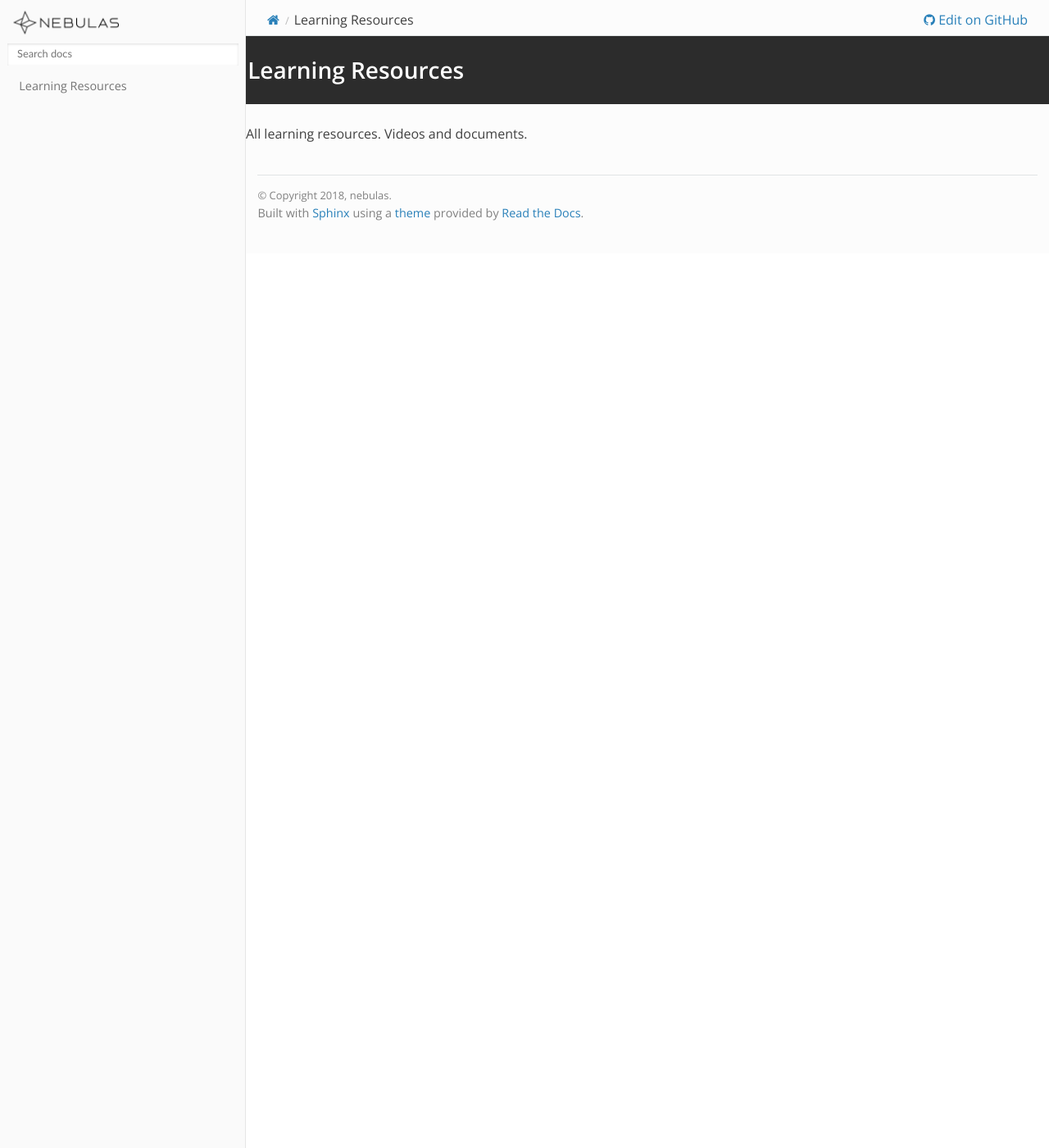
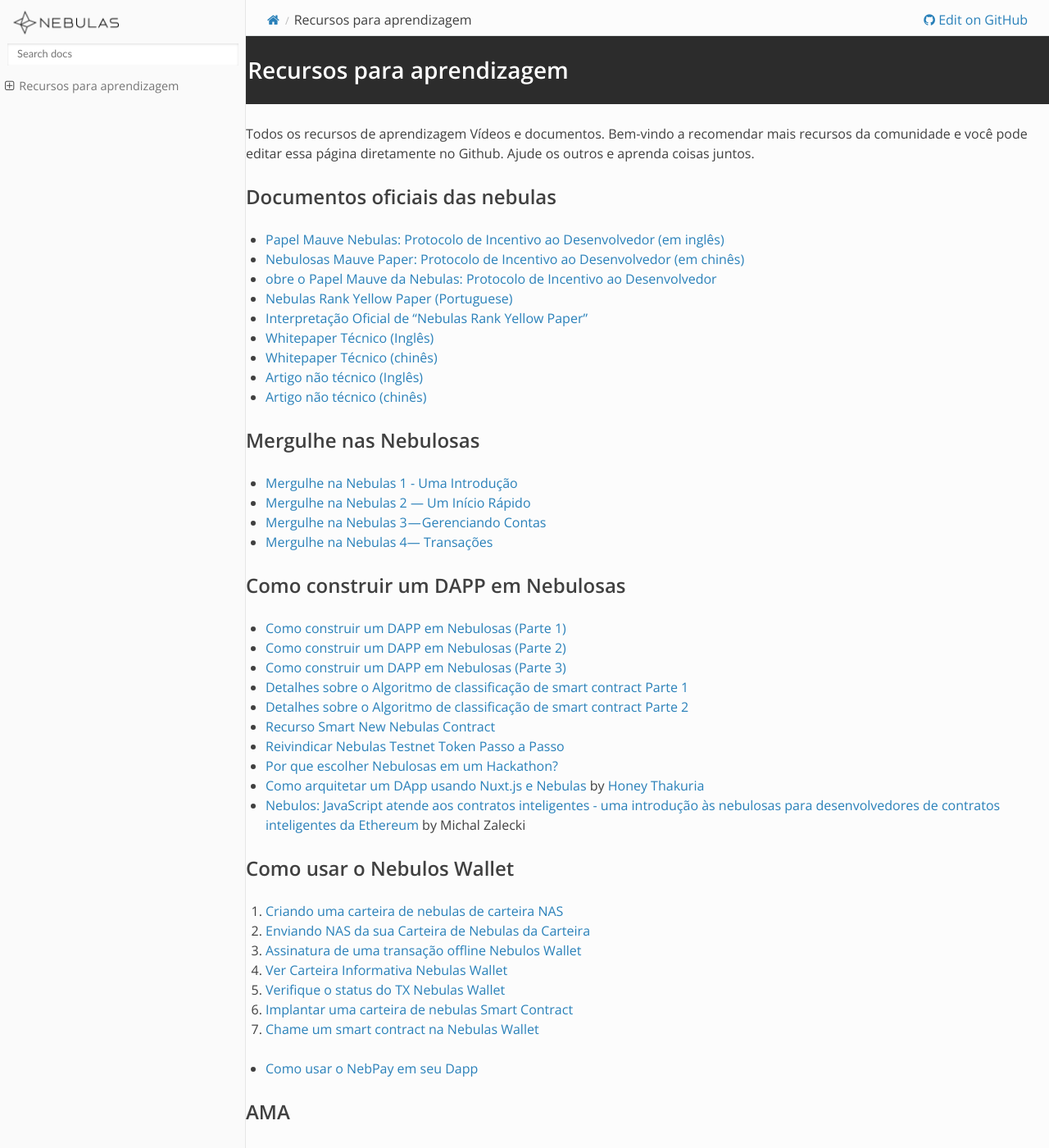
Before and after one commit to nebulasio/nebdocs, a Sphinx documentation site: the page built from docs/dapp-development/learning-resources.md, in a window 1280 px wide and 1400 px high. Shown: the whole window at 82% size. Built offline with Sphinx 7.4.7 and the Read the Docs theme 2.0.0, drawn with Linux system fonts in a browser that asks for light colours; pages that are not in the unit, such as notebooks, are missing from menus; some of the changed text lies outside the part shown.

Commit message:
by Joaquim Folha || dapp development / learning resources

```diff
--- a/docs/dapp-development/learning-resources.md
+++ b/docs/dapp-development/learning-resources.md
@@ -1,3 +1,64 @@
-# Learning Resources
+# Recursos para aprendizagem
 
-All learning resources. Videos and documents.
+Todos os recursos de aprendizagem Vídeos e documentos. Bem-vindo a recomendar mais recursos da comunidade e você pode editar essa página diretamente no Github. Ajude os outros e aprenda coisas juntos.
+
+
+## Documentos oficiais das nebulas
+
+- [Papel Mauve Nebulas: Protocolo de Incentivo ao Desenvolvedor (em inglês)](https://nebulas.io/docs/NebulasMauvepaper.pdf)
+- [Nebulosas Mauve Paper: Protocolo de Incentivo ao Desenvolvedor (em chinês)](https://nebulas.io/docs/NebulasMauvepaperZh.pdf)
+- [obre o Papel Mauve da Nebulas: Protocolo de Incentivo ao Desenvolvedor](https://medium.com/nebulasio/nebulas-mauve-paper-developer-incentive-protocol-37bb90e52a20)
+
+- [Nebulas Rank Yellow Paper (Portuguese)](https://nebulas.io/docs/NebulasYellowpaperPt.pdf)
+- [Interpretação Oficial de “Nebulas Rank Yellow Paper”](https://medium.com/nebulasio/official-interpretation-of-nebulas-rank-yellow-paper-dd18293cd9a9)
+
+- [Whitepaper Técnico (Inglês)](https://nebulas.io/docs/NebulasTechnicalWhitepaper.pdf)
+- [Whitepaper Técnico (chinês)](https://nebulas.io/docs/NebulasTechnicalWhitepaperZh.pdf)
+
+- [Artigo não técnico (Inglês)](https://nebulas.io/docs/NebulasWhitepaper.pdf)
+- [Artigo não técnico (chinês)](https://nebulas.io/docs/NebulasWhitepaperZh.pdf)
+
+
+## Mergulhe nas Nebulosas
+
+- [Mergulhe na Nebulas 1 - Uma Introdução](https://medium.com/nebulasio/dive-into-nebulas-1-introduction-3ec8bc73571c)
+- [Mergulhe na Nebulas 2 — Um Início Rápido](https://medium.com/nebulasio/dive-into-nebulas-2-quick-start-105da9df80e1)
+- [Mergulhe na Nebulas 3 — Gerenciando Contas](https://medium.com/nebulasio/dive-into-nebulas-3-accounts-3ebd208858d6)
+- [Mergulhe na Nebulas 4— Transações](https://medium.com/nebulasio/dive-into-nebulas-4-transactions-2a13845e1d03)
+
+## Como construir um DAPP em Nebulosas
+
+- [Como construir um DAPP em Nebulosas (Parte 1)](https://medium.com/nebulasio/how-to-build-a-dapp-on-nebulas-part-1-da4eaf9399bc)
+- [Como construir um DAPP em Nebulosas (Parte 2)](https://medium.com/nebulasio/how-to-build-a-dapp-on-nebulas-part-2-5424789f7417)
+- [Como construir um DAPP em Nebulosas (Parte 3)](https://medium.com/nebulasio/how-to-build-a-dapp-on-nebulas-part3-3586126aa124)
+
+- [Detalhes sobre o Algoritmo de classificação de smart contract Parte 1](https://medium.com/nebulasio/details-on-the-smart-contract-ranking-algorithm-part-1-723143c689c3)
+- [Detalhes sobre o Algoritmo de classificação de smart contract Parte 2](https://medium.com/nebulasio/details-on-the-smart-contract-ranking-algorithm-part-2-64341011e5e5)
+
+- [Recurso Smart New Nebulas Contract](https://medium.com/nebulasio/new-nebulas-smart-contract-feature-e15046804b3c)
+- [Reivindicar Nebulas Testnet Token Passo a Passo](https://medium.com/nebulasio/claim-nebulas-testnet-token-step-by-step-6156400fdd38)
+- [Por que escolher Nebulosas em um Hackathon?](https://medium.com/nebulasio/why-choose-nebulas-at-a-hackathon-562ab8065a30)
+- [Como arquitetar um DApp usando Nuxt.js e Nebulas](https://medium.freecodecamp.org/architecting-dapp-using-nuxt-js-nebulas-fc00712ae341) by [Honey Thakuria](https://medium.com/@HoneyThakuria)
+- [Nebulos: JavaScript atende aos contratos inteligentes - uma introdução às nebulosas para desenvolvedores de contratos inteligentes da Ethereum](https://www.tooploox.com/blog/nebulas-javascript-meets-smart-contracts) by Michal Zalecki
+
+## Como usar o Nebulos Wallet
+
+1. [Criando uma carteira de nebulas de carteira NAS](https://medium.com/nebulasio/creating-a-nas-wallet-9d01b5fa2df6)
+2. [Enviando NAS da sua Carteira de Nebulas da Carteira](https://medium.com/nebulasio/sending-nas-from-your-wallet-be1b958c4e5d)
+3. [Assinatura de uma transação offline Nebulos Wallet](https://medium.com/nebulasio/signing-a-transaction-offline-ae8278f45201)
+4. [Ver Carteira Informativa Nebulas Wallet](https://medium.com/nebulasio/view-wallet-information-fcea3ea35d94)
+5. [Verifique o status do TX Nebulas Wallet](https://medium.com/nebulasio/check-tx-status-8dc7dd9b79de)
+6. [Implantar uma carteira de nebulas Smart Contract](https://medium.com/nebulasio/deploy-a-smart-contract-1e781e13c22e)
+7. [Chame um smart contract na Nebulas Wallet](https://medium.com/nebulasio/call-a-smart-contract-on-nebulas-3522038aec18)
+
+- [Como usar o NebPay em seu Dapp](https://medium.com/nebulasio/how-to-use-nebpay-in-your-dapp-8e785e560fbb)
+
+## AMA
+
+- [Tech Reddit AMA](https://medium.com/nebulasio/tech-reddit-ama-ab0c87484773)
+- [Nebulas' First Reddit AMA Recap](https://medium.com/nebulasio/nebulas-first-reddit-ama-recap-3f5b75c26c9a)
+- [Live Reddit AMA with Nebulas Founder Hitters Xu](https://medium.com/nebulasio/live-reddit-ama-with-nebulas-founder-hitters-xu-46e8f1a89fa)
+- [Nebulas AMA Series#1 Testnet with Nebulas Co-Founder Robin Zhong](https://medium.com/nebulasio/nebulas-ama-series-1-testnet-e2b751fad48a)
+- [Nebulas AMA Series#2 Testnet with Nebulas Co-Founder Robin Zhong](https://medium.com/nebulasio/nebulas-ama-series-2-testnet-with-nebulas-co-founder-and-cto-robin-zhong-b54a1b33b85e)
+- [Nebulas AMA Series#3 General Question with Nebulas Co-Founder Robin Zhong](https://medium.com/nebulasio/nebulas-ama-series-3-general-question-with-nebulas-co-founder-and-cto-robin-zhong-329d01250e00)
+- [Answers from AMA with Nebulas developer Roy Shang](https://medium.com/nebulasio/answers-from-the-ama-with-nebulas-lead-core-developer-roy-shang-c4382ac09424)
```
